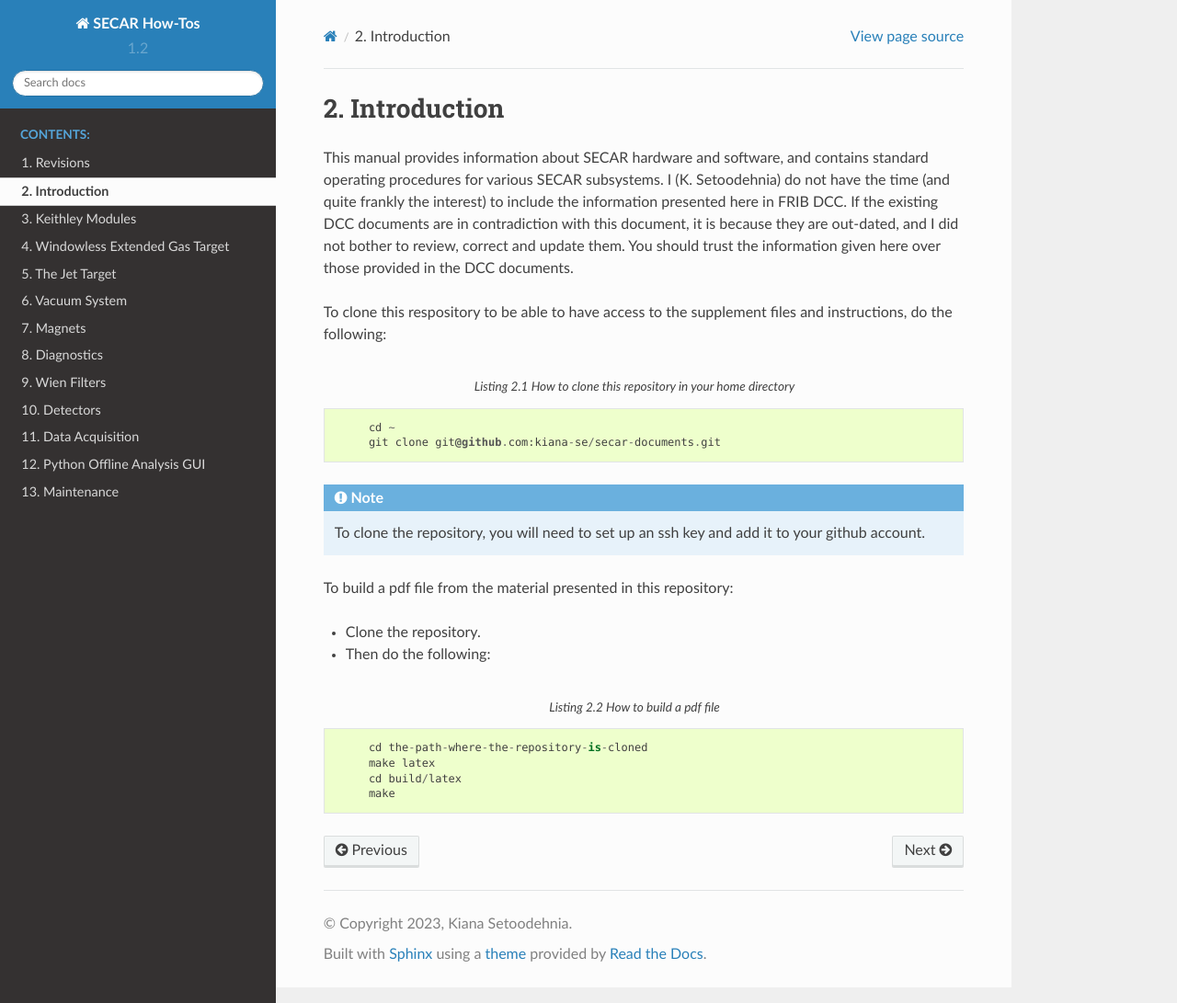
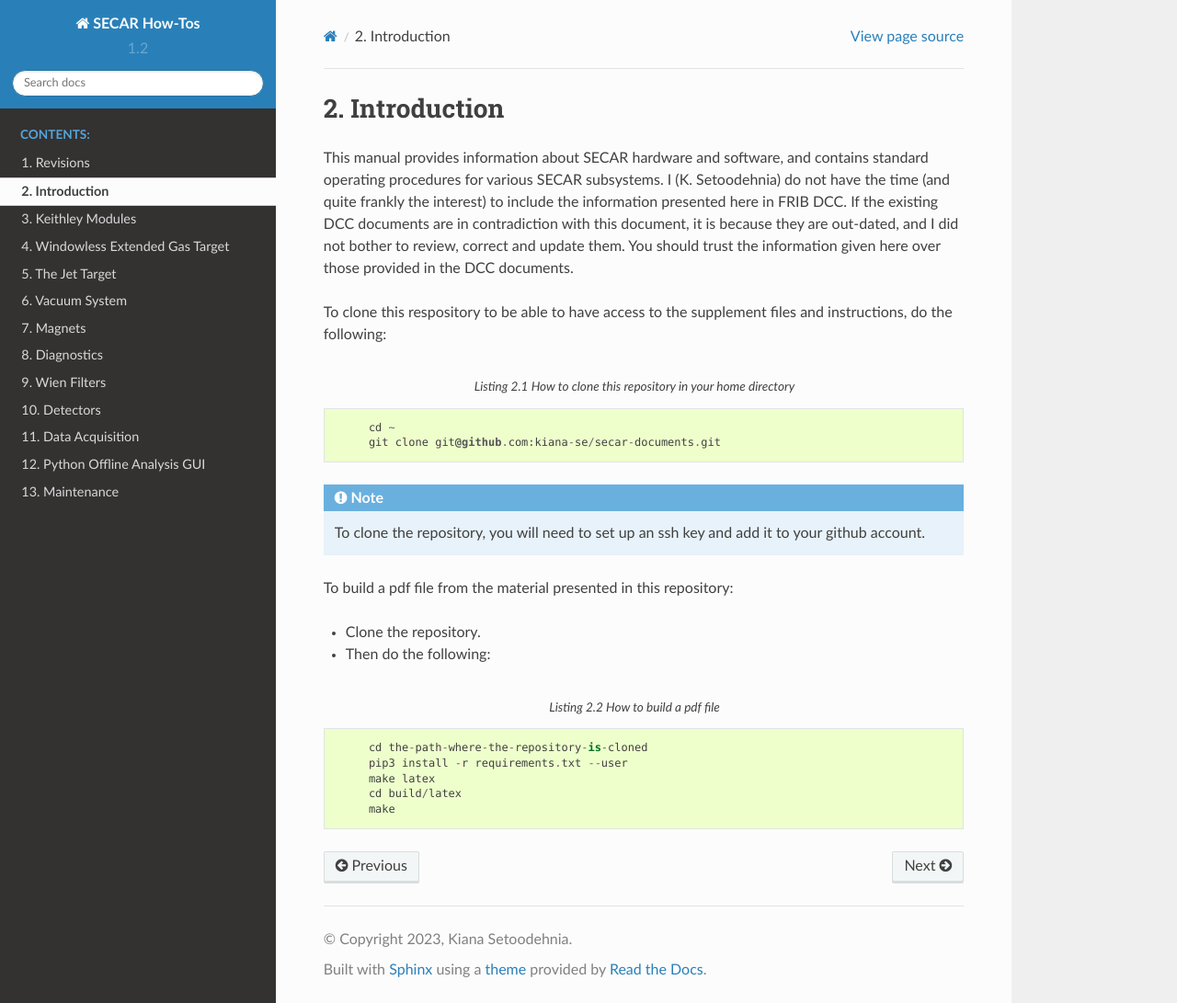
Before and after one commit to secar600/secar-documents, a Sphinx documentation site: the page built from source/introduction.rst, in a window 1280 px wide and 1091 px high. Shown: the whole window at 92% size. Built offline with Sphinx 7.4.7 and the Read the Docs theme 2.0.0, drawn with Linux system fonts in a browser that asks for light colours.

Commit message:
added installation instruction

```diff
--- a/source/introduction.rst
+++ b/source/introduction.rst
@@ -25,6 +25,7 @@ To build a pdf file from the material presented in this repository:
    :caption: How to build a pdf file
 
         cd the-path-where-the-repository-is-cloned
+        pip3 install -r requirements.txt --user
         make latex
         cd build/latex
         make
```
